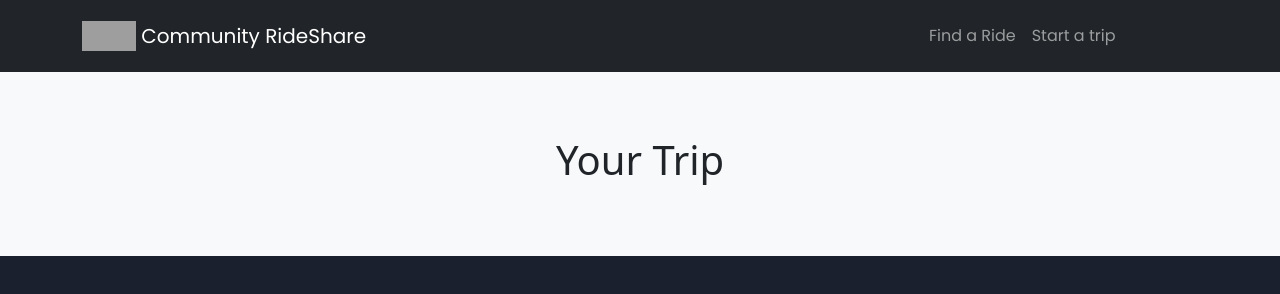
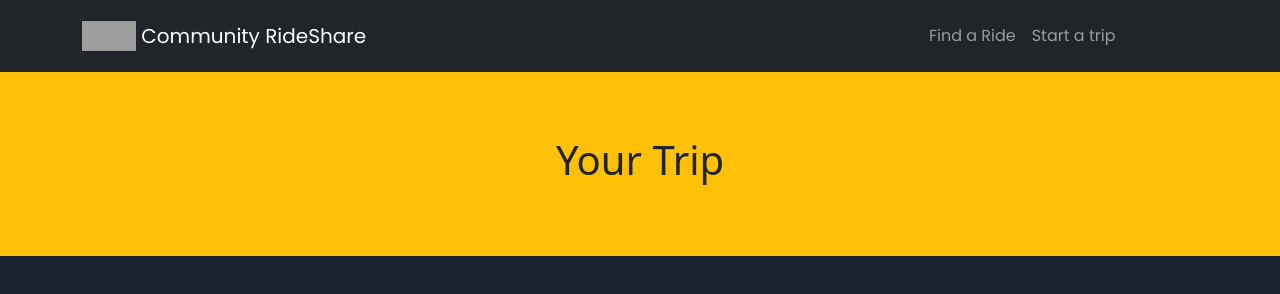
Before and after one commit to f5h5d/RideShare-Project, a website with bundled scripts: page client/pages/start-a-trip.html in a window 1280 px wide. Built offline with nearby package versions, Linux system fonts and the light colour scheme; no server answers; grey boxes are pictures that could not be loaded.

Commit message:
Update start-a-trip.html

```diff
--- a/client/pages/start-a-trip.html
+++ b/client/pages/start-a-trip.html
@@ -61,7 +61,7 @@
         </div>
       </div>
     </nav>
-    <section class="bg-light p-5 mt-5">
+    <section class="bg-warning p-5 mt-5">
       <div class="container text-center">
         <div>
           <h1 class="p-3 mt-4 text-dark text-center">Your Trip</h1>
```
